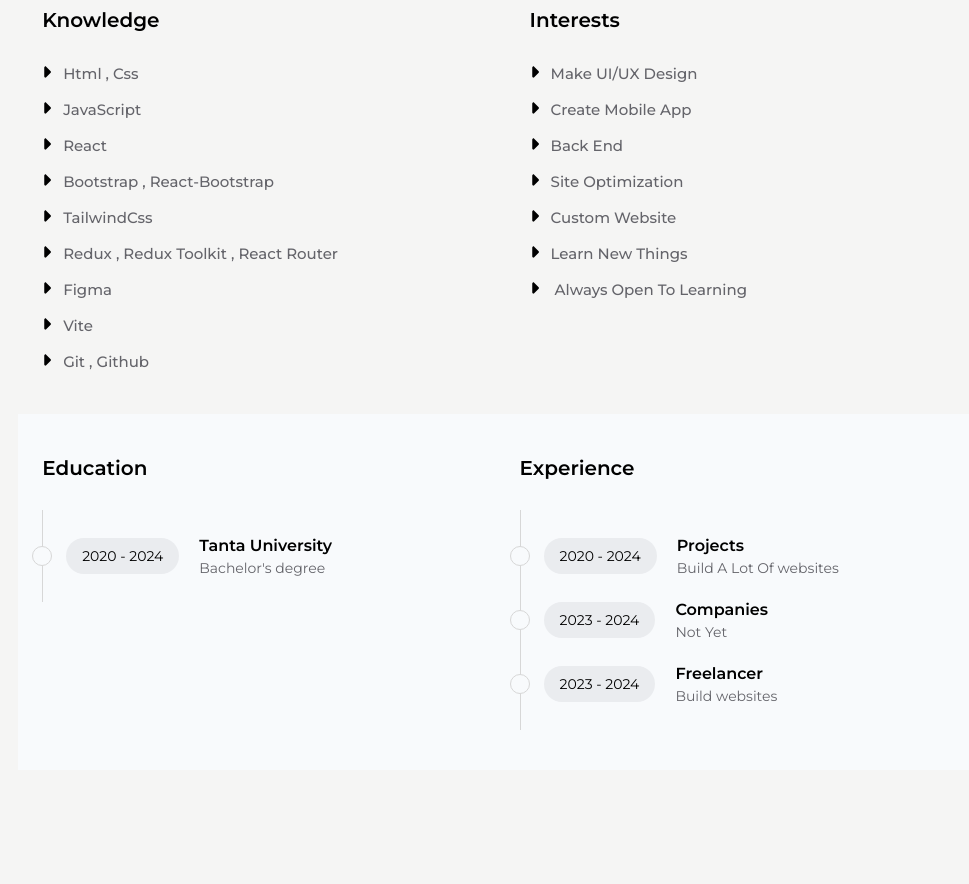
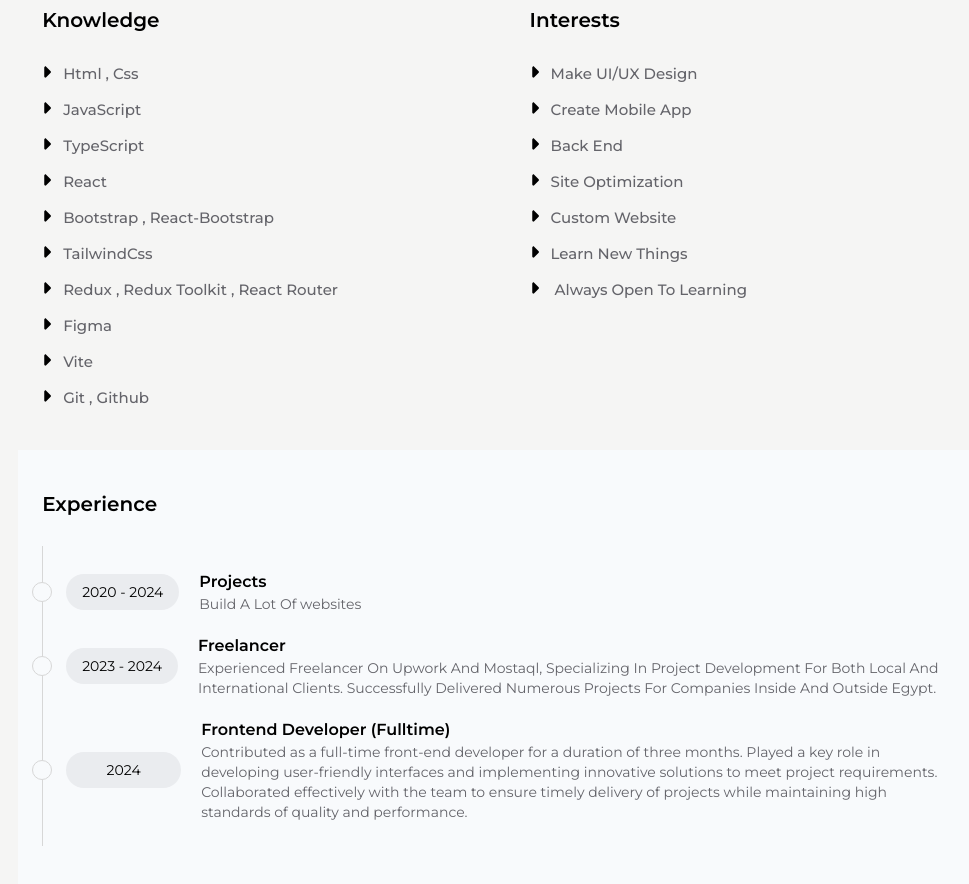
Before and after one commit to khaledyousryhegazy/my_portfolio, a React (Vite) app: page /about in a window 1280 px wide. Shown: the part 2040-2924 px from the top of the page, without its empty margins (255-1224 px from the left). Built offline with nearby package versions, Linux system fonts and the light colour scheme.

Commit message:
update experience , cv , skills

```diff
--- a/src/data.js
+++ b/src/data.js
@@ -88,6 +88,10 @@ export const knowledge = [
   {
     id: "2k",
     title: "javaScript",
+  },
+  {
+    id: "10k",
+    title: "TypeScript",
   },
   {
     id: "8k",
--- a/src/pages/About.jsx
+++ b/src/pages/About.jsx
@@ -140,7 +140,7 @@ function About() {
         <div className="py-10  px-6 ">
           <a
             className="text-lightColor bg-blackColor py-3 px-5 block w-fit my-7 hover:tracking-[1.5px] transition-[.3s] duration-300"
-            href="/KHALED_CV.pdf"
+            href="/cv.pdf"
             download
           >
             Download CV
@@ -247,7 +247,7 @@ function About() {
         {/* Education and Experience */}
         <div className="py-10 bg-lightColor px-6 flex flex-col md:flex-row gap-5">
           {/* Education */}
-          <div className="text-blackColor w-full">
+          {/* <div className="text-blackColor w-full">
             <h1 className="text-blackColor font-semibold mb-7 text-xl">
               Education
             </h1>
@@ -264,14 +264,14 @@ function About() {
                 </div>
               </li>
             </ul>
-          </div>
+          </div> */}
           {/* Experience */}
           <div className="text-blackColor w-full">
             <h1 className="text-blackColor font-semibold mb-7 text-xl">
               Experience
             </h1>
             <ul className="about-education relative p-6">
-              <li className="flex gap-5 items-center">
+              <li className="flex gap-5 sm:items-center flex-col sm:flex-row items-start">
                 <span className=" py-2 px-4 text-sm bg-blackOpacity rounded-full">
                   2020 - 2024
                 </span>
@@ -282,24 +282,38 @@ function About() {
                   </p>
                 </div>
               </li>
-
-              <li className="flex gap-5 items-center mt-5">
-                <span className=" py-2 px-4 text-sm bg-blackOpacity rounded-full">
-                  2023 - 2024
-                </span>
-                <div>
-                  <h1 className="font-semibold">Companies</h1>
-                  <p className="text-sm text-textLightColor">Not Yet</p>
-                </div>
-              </li>
-
-              <li className="flex gap-5 items-center mt-5">
-                <span className=" py-2 px-4 text-sm bg-blackOpacity rounded-full">
+              <li className="flex gap-5 sm:items-center mt-5 flex-col sm:flex-row items-start">
+                <span className=" py-2  whitespace-nowrap px-4 text-sm bg-blackOpacity rounded-full">
                   2023 - 2024
                 </span>
                 <div>
                   <h1 className="font-semibold">Freelancer</h1>
-                  <p className="text-sm text-textLightColor">Build websites</p>
+                  <p className="text-sm text-textLightColor text-balance capitalize">
+                    Experienced freelancer on Upwork and Mostaql, specializing
+                    in project development for both local and international
+                    clients. Successfully delivered numerous projects for
+                    companies inside and outside Egypt.{" "}
+                  </p>
+                </div>
+              </li>
+
+              <li className="flex gap-5 sm:items-center mt-5 flex-col sm:flex-row items-start">
+                <span className="min-w-[115px] text-center whitespace-nowrap py-2 px-4 text-sm bg-blackOpacity rounded-full">
+                  2024
+                </span>
+                <div>
+                  <h1 className="font-semibold text-balance">
+                    Frontend Developer (Fulltime)
+                  </h1>
+                  <p className="text-sm text-textLightColor">
+                    Contributed as a full-time front-end developer for a
+                    duration of three months. Played a key role in developing
+                    user-friendly interfaces and implementing innovative
+                    solutions to meet project requirements. Collaborated
+                    effectively with the team to ensure timely delivery of
+                    projects while maintaining high standards of quality and
+                    performance.
+                  </p>
                 </div>
               </li>
             </ul>
```
Also changed, not shown: 2 other files (tests, documents, lock files or other folders).
